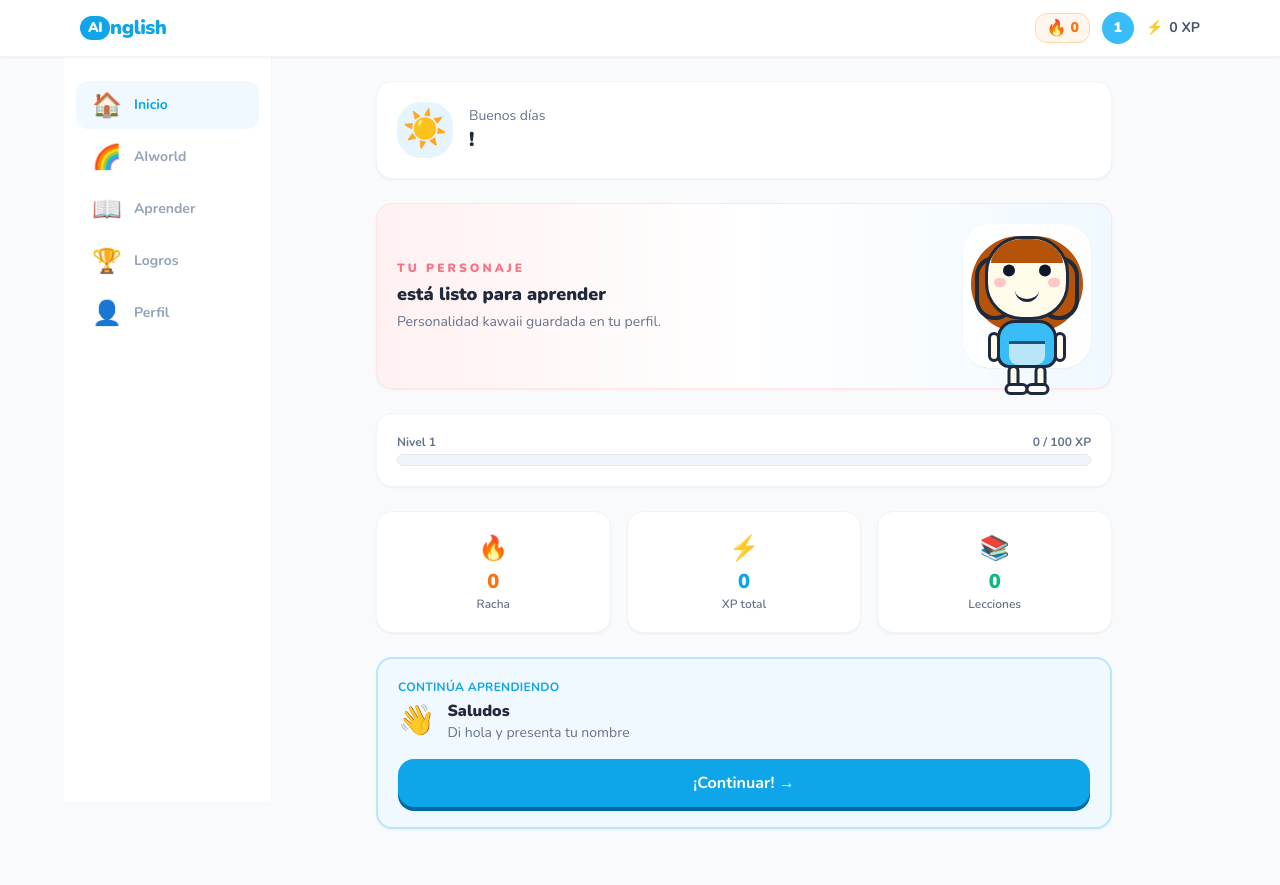
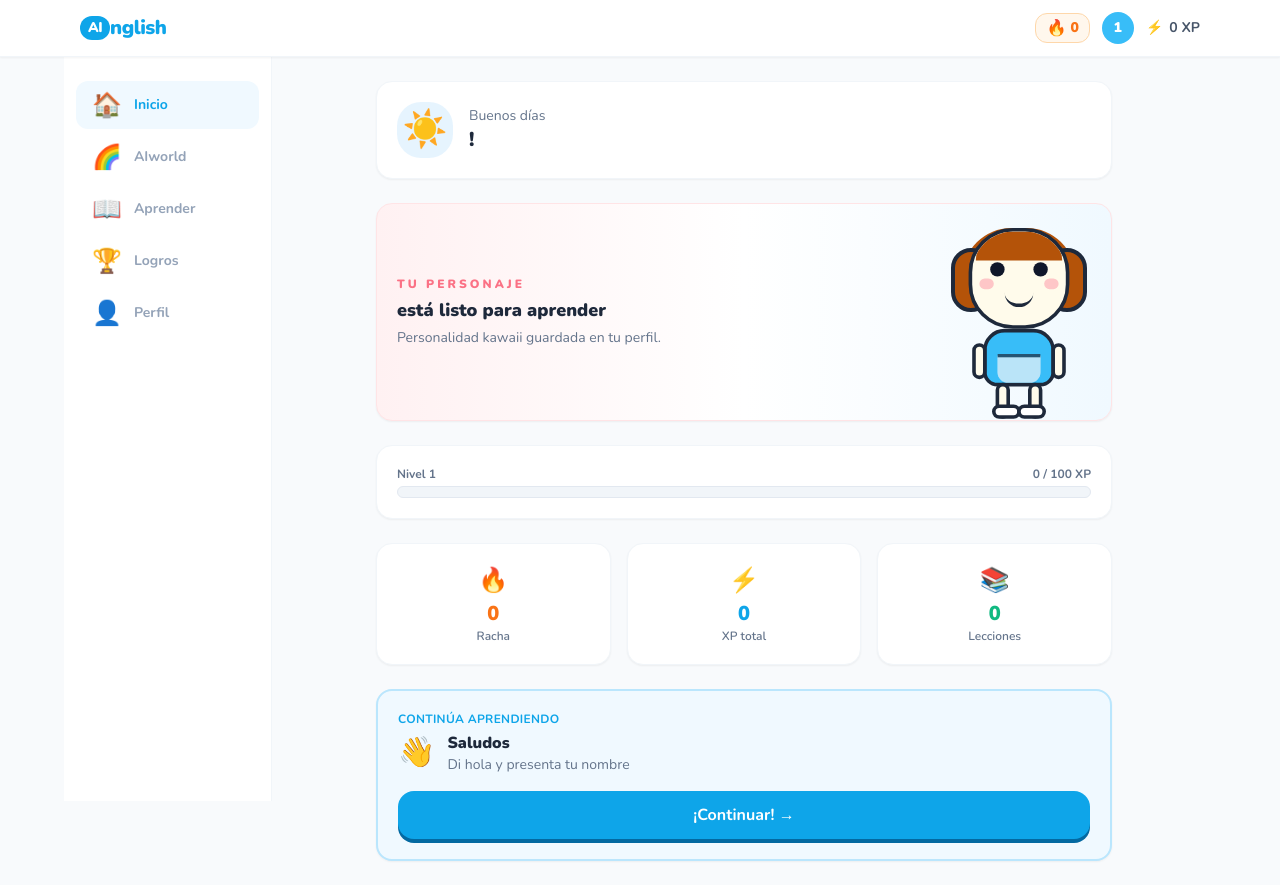
Before and after one commit to jonatancheca/ainglish, a Nuxt app: page / in a window 1280 px wide. Before the commit the page ends 853 px from the top, so only its background shows below. Built offline with nearby package versions, Linux system fonts and the light colour scheme.

Commit message:
mejora personaje en la entrada

```diff
--- a/pages/index.vue
+++ b/pages/index.vue
@@ -28,10 +28,10 @@
             Personalidad kawaii guardada en tu perfil.
           </p>
         </div>
-        <div class="hidden sm:block rounded-[1.75rem] bg-white/90 p-2 shadow-sm lg:block">
+        <div class="hidden sm:block shrink-0">
           <KawaiiAvatar
             :avatar="userStore.avatar"
-            size="sm"
+            size="md"
           />
         </div>
       </div>
```
